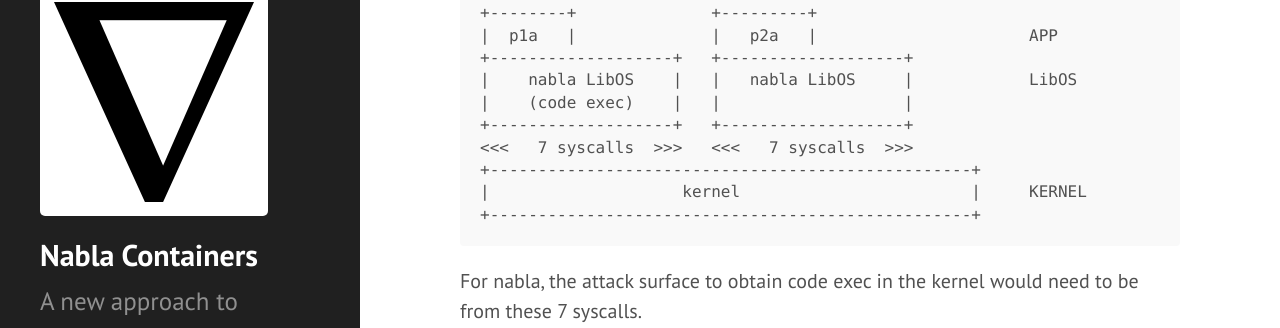
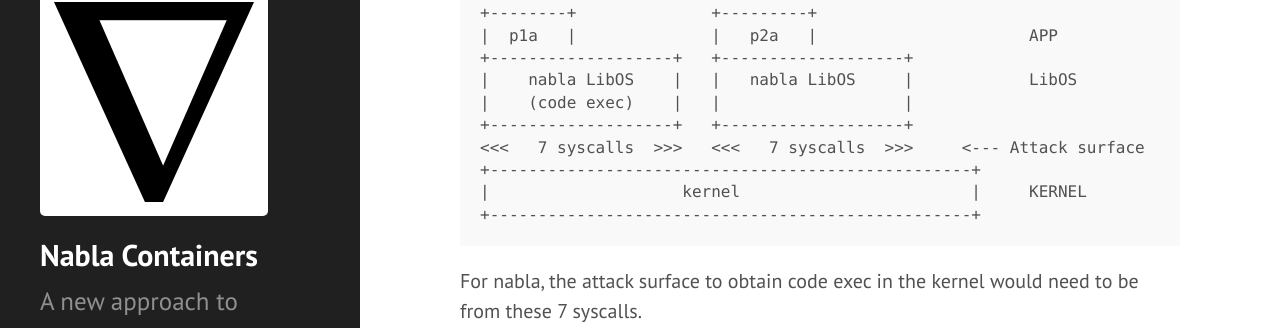
Before and after one commit to nabla-containers/nabla-containers.github.io, a Jekyll site: the page built from _posts/2018-12-05-exploit-model.md, in a window 1280 px wide and 900 px high, scrolled down 5071 px. Shown: the part 257-585 px from the top of the window. Built offline with Jekyll 4.4.1, drawn with Linux system fonts in a browser that asks for light colours.

Commit message:
WIP: nits
Signed-off-by: Brandon Lum <lumjjb@gmail.com>

```diff
--- a/_posts/2018-12-05-exploit-model.md
+++ b/_posts/2018-12-05-exploit-model.md
@@ -133,7 +133,7 @@
 |    nabla LibOS    |   |   nabla LibOS     |            LibOS
 |    (code exec)    |   |                   |
 +-------------------+   +-------------------+
-<<<   7 syscalls  >>>   <<<   7 syscalls  >>>
+<<<   7 syscalls  >>>   <<<   7 syscalls  >>>     <--- Attack surface
 +--------------------------------------------------+
 |                    kernel                        |     KERNEL
 +--------------------------------------------------+
```
